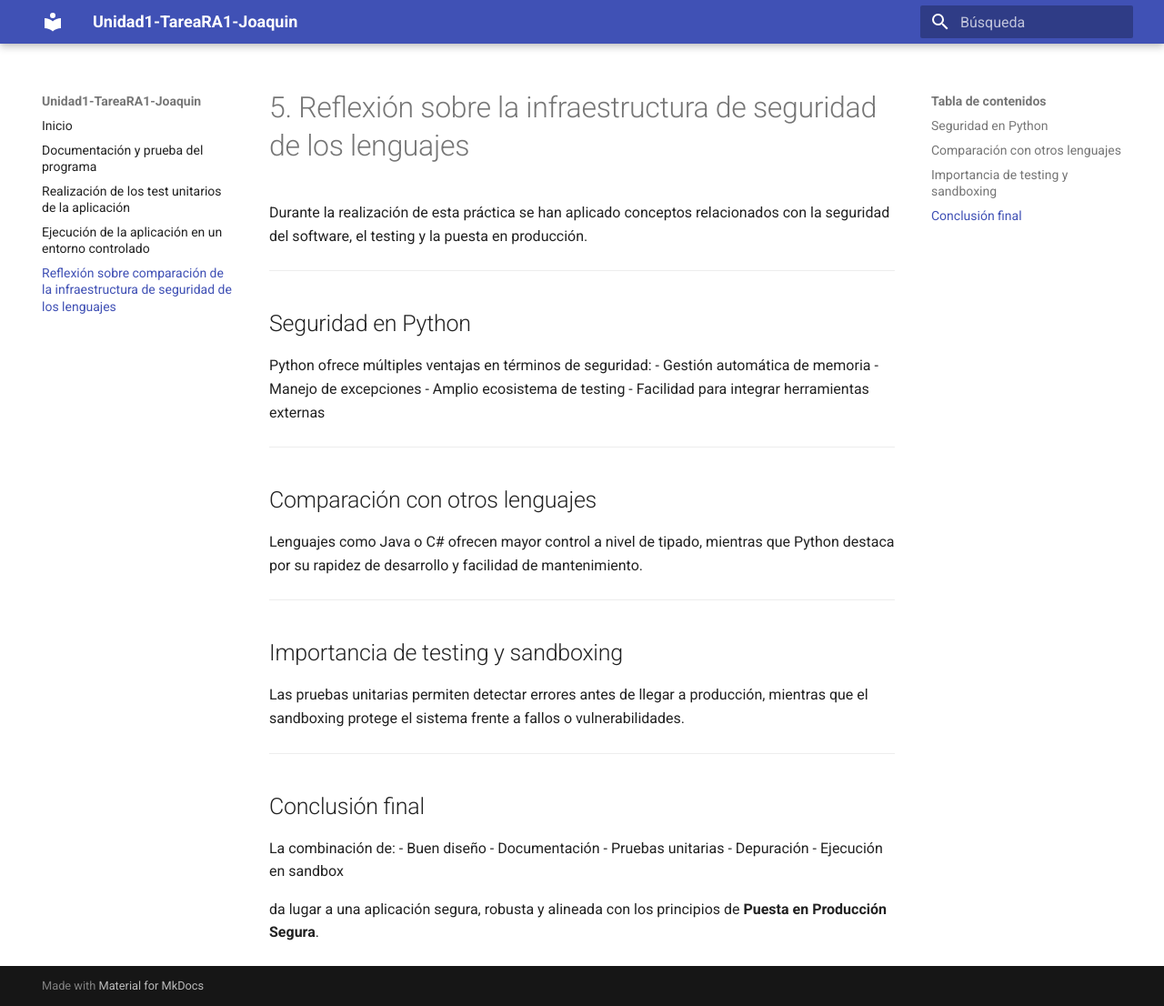
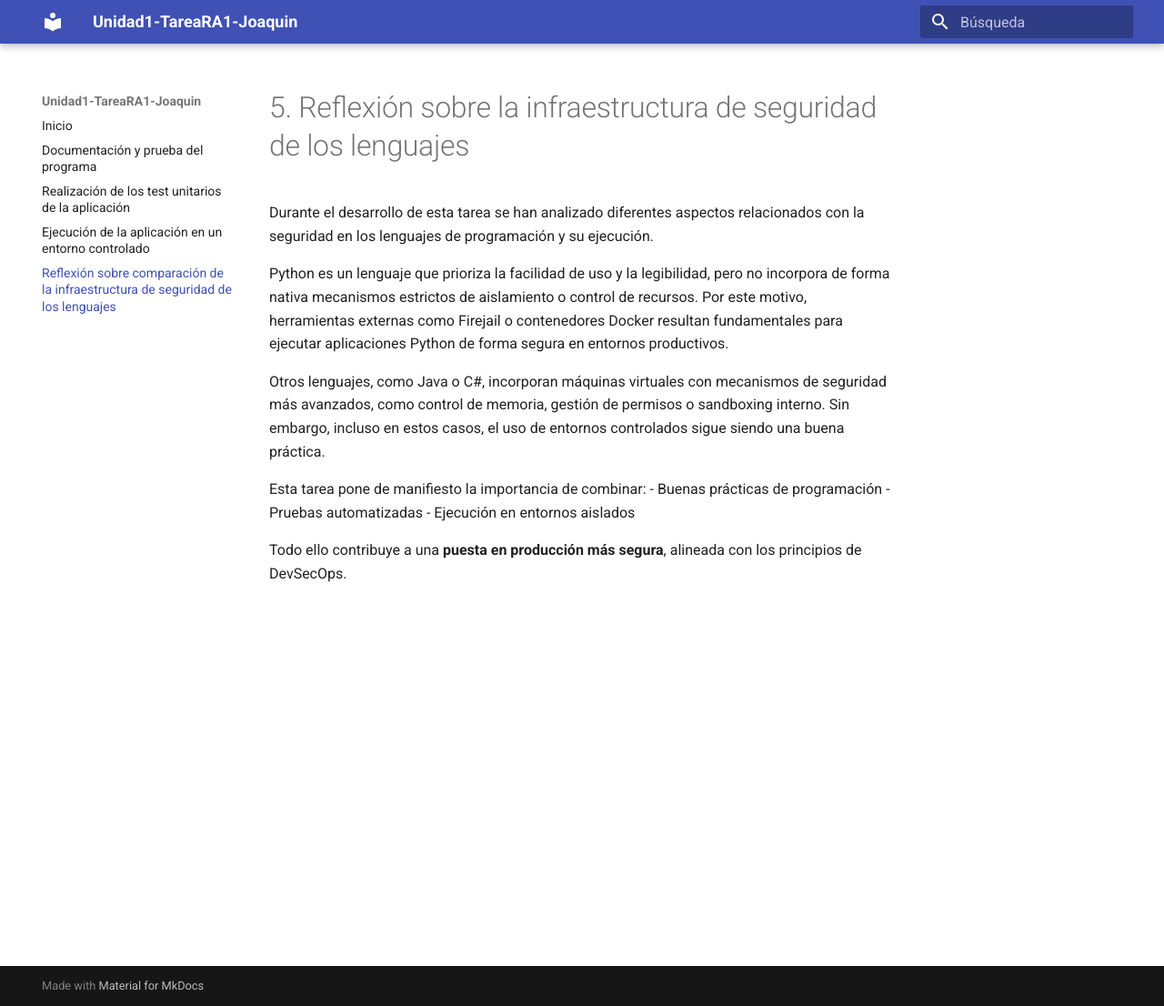
Before and after one commit to JBLeopard/Unidad1-TareaRA1-Joaquin, an MkDocs documentation site: the page built from docs/conclusiones.md, in a window 1280 px wide and 1106 px high. Shown: the whole window at 91% size. Built offline with MkDocs 1.6.1 and Material for MkDocs 9.7.7, drawn with Linux system fonts in a browser that asks for light colours.

Commit message:
Update conclusiones.md

```diff
--- a/docs/conclusiones.md
+++ b/docs/conclusiones.md
@@ -1,38 +1,14 @@
 # 5. Reflexión sobre la infraestructura de seguridad de los lenguajes
 
-Durante la realización de esta práctica se han aplicado conceptos relacionados con la seguridad del software, el testing y la puesta en producción.
+Durante el desarrollo de esta tarea se han analizado diferentes aspectos relacionados con la seguridad en los lenguajes de programación y su ejecución.
 
----
+Python es un lenguaje que prioriza la facilidad de uso y la legibilidad, pero no incorpora de forma nativa mecanismos estrictos de aislamiento o control de recursos. Por este motivo, herramientas externas como Firejail o contenedores Docker resultan fundamentales para ejecutar aplicaciones Python de forma segura en entornos productivos.
 
-## Seguridad en Python
+Otros lenguajes, como Java o C#, incorporan máquinas virtuales con mecanismos de seguridad más avanzados, como control de memoria, gestión de permisos o sandboxing interno. Sin embargo, incluso en estos casos, el uso de entornos controlados sigue siendo una buena práctica.
 
-Python ofrece múltiples ventajas en términos de seguridad:
-- Gestión automática de memoria
-- Manejo de excepciones
-- Amplio ecosistema de testing
-- Facilidad para integrar herramientas externas
+Esta tarea pone de manifiesto la importancia de combinar:
+- Buenas prácticas de programación
+- Pruebas automatizadas
+- Ejecución en entornos aislados
 
----
-
-## Comparación con otros lenguajes
-
-Lenguajes como Java o C# ofrecen mayor control a nivel de tipado, mientras que Python destaca por su rapidez de desarrollo y facilidad de mantenimiento.
-
----
-
-## Importancia de testing y sandboxing
-
-Las pruebas unitarias permiten detectar errores antes de llegar a producción, mientras que el sandboxing protege el sistema frente a fallos o vulnerabilidades.
-
----
-
-## Conclusión final
-
-La combinación de:
-- Buen diseño
-- Documentación
-- Pruebas unitarias
-- Depuración
-- Ejecución en sandbox
-
-da lugar a una aplicación segura, robusta y alineada con los principios de **Puesta en Producción Segura**.
+Todo ello contribuye a una **puesta en producción más segura**, alineada con los principios de DevSecOps.
```
